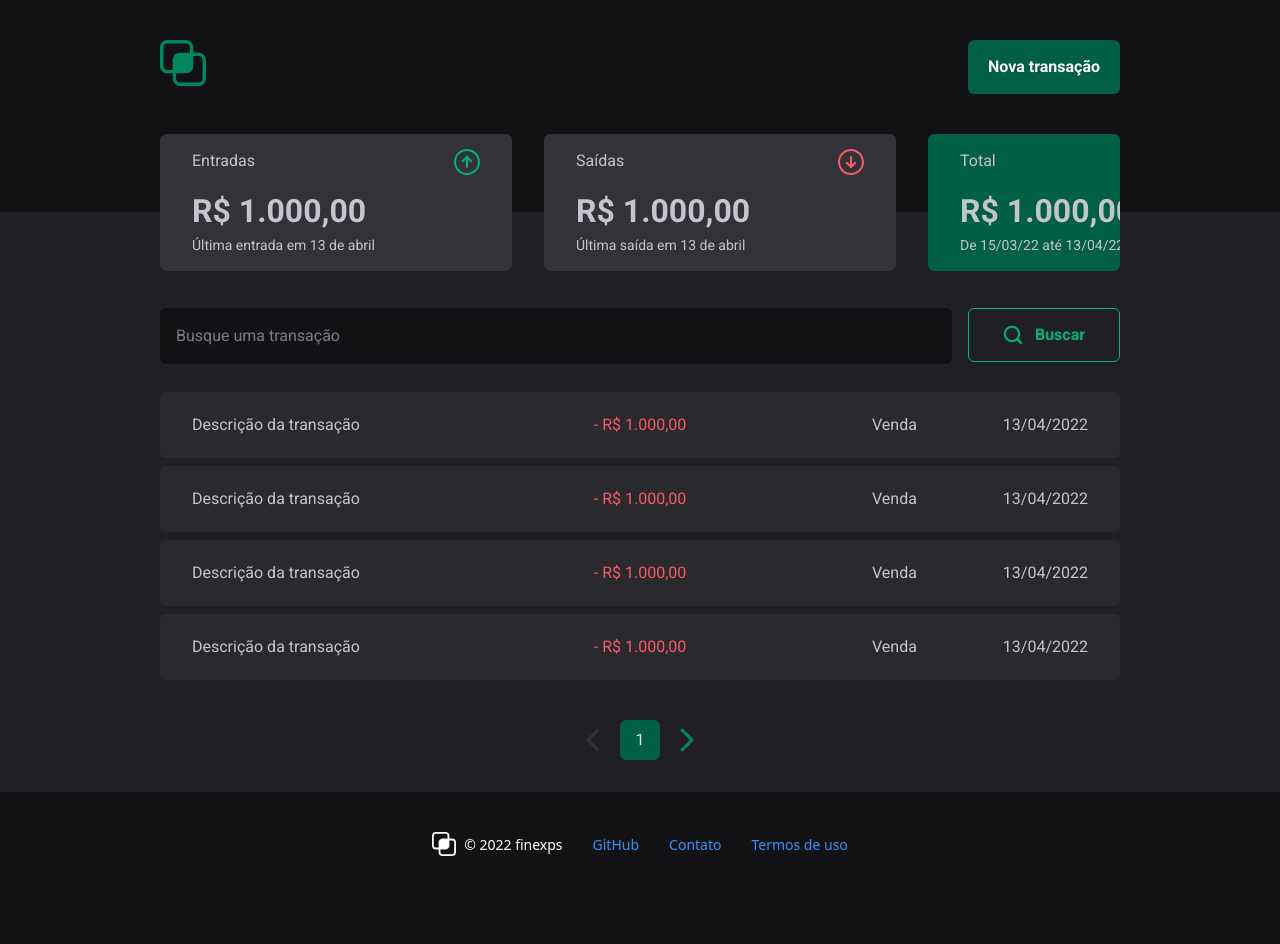
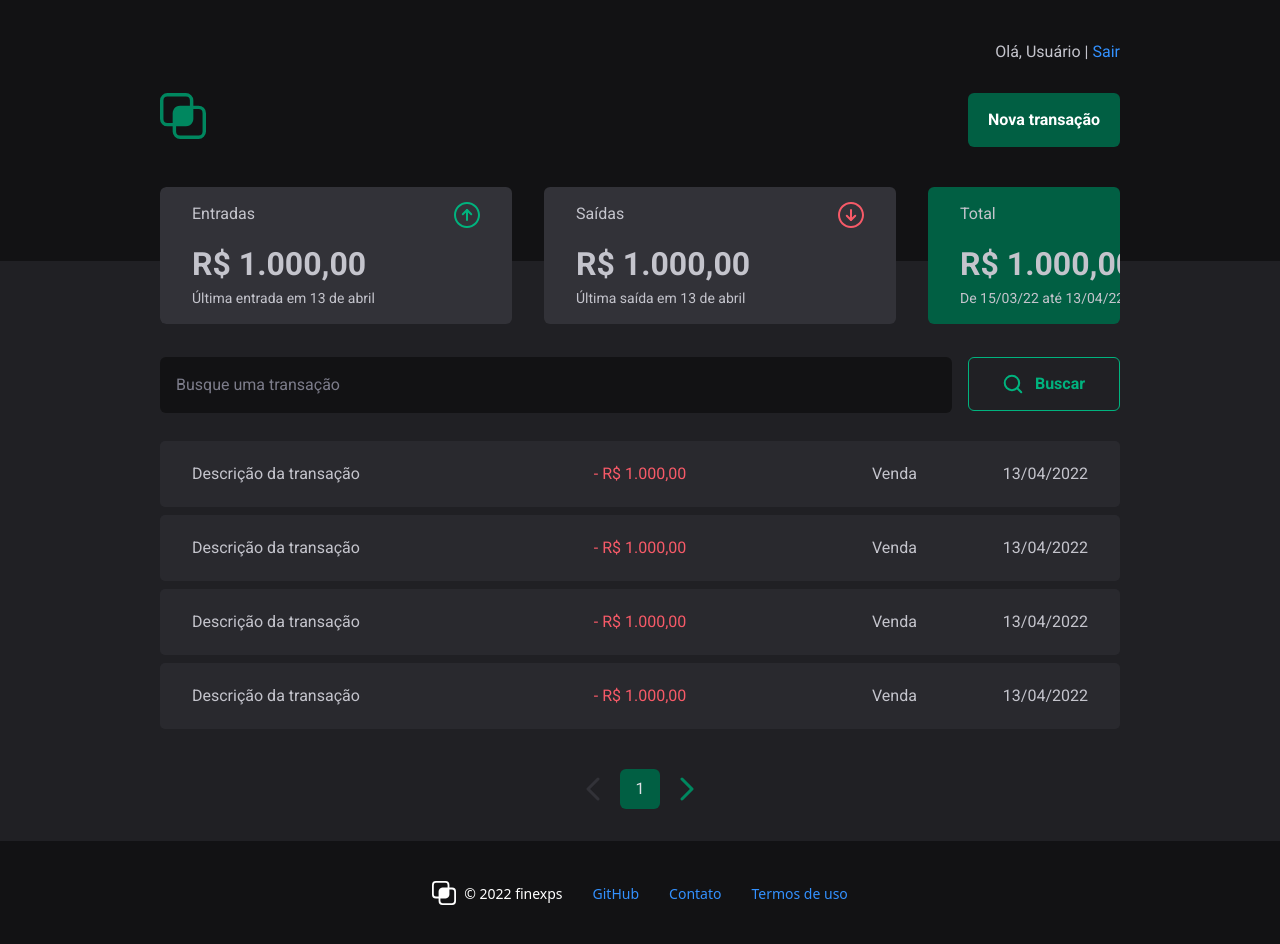
Before and after one commit to NicolasCastro01/finexps.com, a Next.js app: page /lancamentos in a window 1280 px wide. Before the commit the page ends 896 px from the top, so only its background shows below. Built offline with nearby package versions, Linux system fonts and the light colour scheme.

Commit message:
feat: create logged in user component with unit test

```diff
--- a/src/presentation/pages/account-postings/account-postings.tsx
+++ b/src/presentation/pages/account-postings/account-postings.tsx
@@ -7,6 +7,7 @@ import {
 import { FinexpsIcon, SearchIcon } from '~/presentation/common/icons';
 import {
   BalancesTag,
+  LoggedInUserTag,
   NewTransactionModalTag,
   TransactionTag
 } from './components';
@@ -43,9 +44,12 @@ function AccountPostingsPage() {
   return (
     <main className='bg-gray2 pb-32px'>
       <header
-        className='bg-gray1 h-212px py-40px px-160px md:px-20px sm:px-20px'
+        className='bg-gray1 h-261px py-40px px-160px md:px-20px sm:px-20px'
         data-testid='header'
       >
+        <div>
+          <LoggedInUserTag />
+        </div>
         <div className='flex justify-between'>
           <div className='[&>svg]:fill-green'>
             <FinexpsIcon />
--- a/src/presentation/pages/account-postings/components/index.ts
+++ b/src/presentation/pages/account-postings/components/index.ts
@@ -1,3 +1,4 @@
 export * from './balances';
+export * from './logged-in-user';
 export * from './new-transaction-modal';
 export * from './transaction';
--- /dev/null
+++ b/src/presentation/pages/account-postings/components/logged-in-user/index.ts
@@ -0,0 +1 @@
+export { default as LoggedInUserTag } from './logged-in-user';
--- /dev/null
+++ b/src/presentation/pages/account-postings/components/logged-in-user/logged-in-user.tsx
@@ -0,0 +1,24 @@
+import Link from 'next/link';
+
+function LoggedInUserComponent() {
+  return (
+    <div
+      className='text-gray6 flex gap-4px justify-end pb-29px'
+      role='presentation'
+      aria-label='Usuário logado'
+    >
+      <div className='flex gap-4px'>
+        <p>Olá,</p>
+        <p>Usuário</p>
+      </div>
+      <div className='flex gap-4px'>
+        <p>|</p>
+        <Link className='text-blue' href='/login'>
+          Sair
+        </Link>
+      </div>
+    </div>
+  );
+}
+
+export default LoggedInUserComponent;
```
Also changed, not shown: 1 other file (tests, documents, lock files or other folders).
